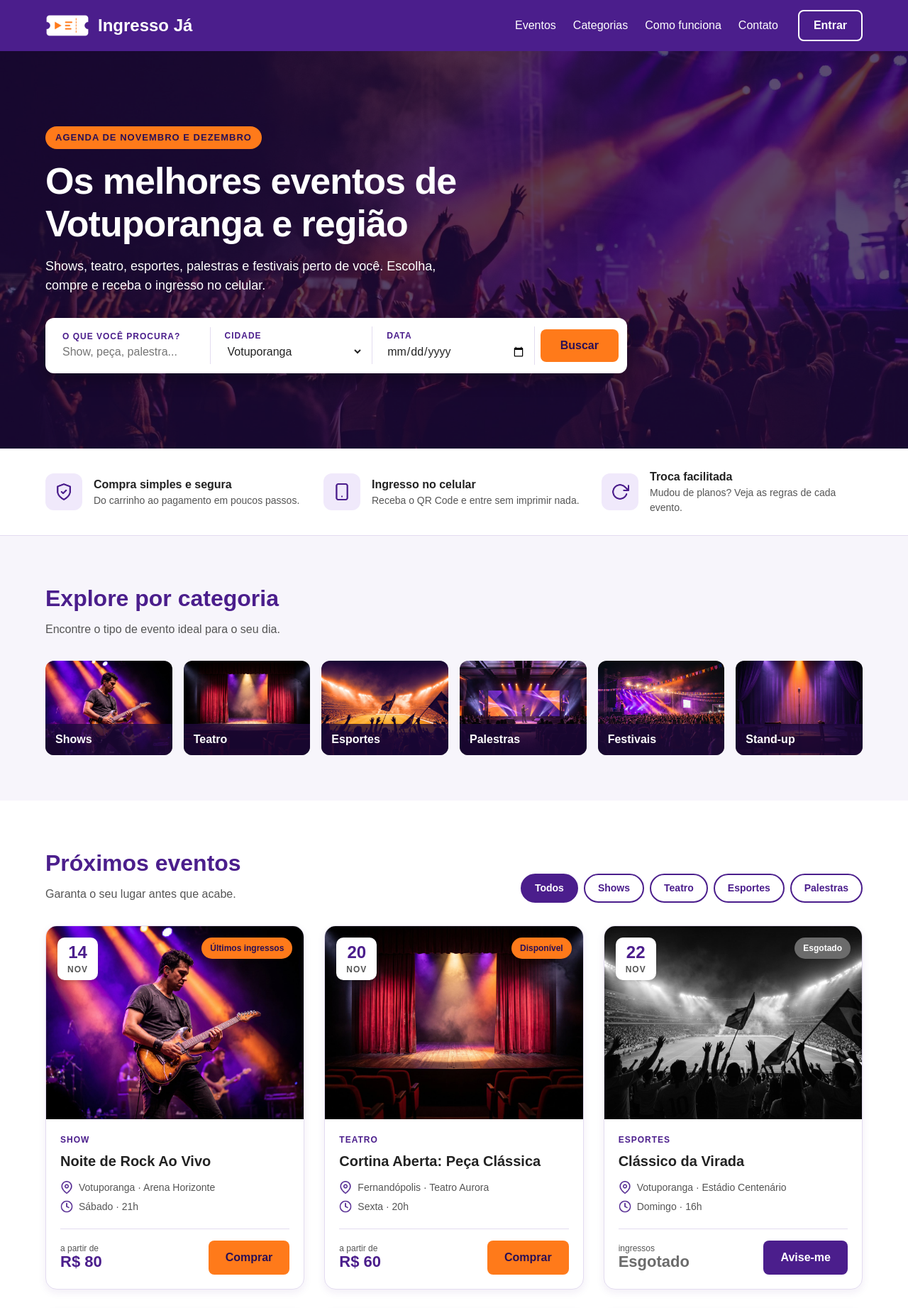
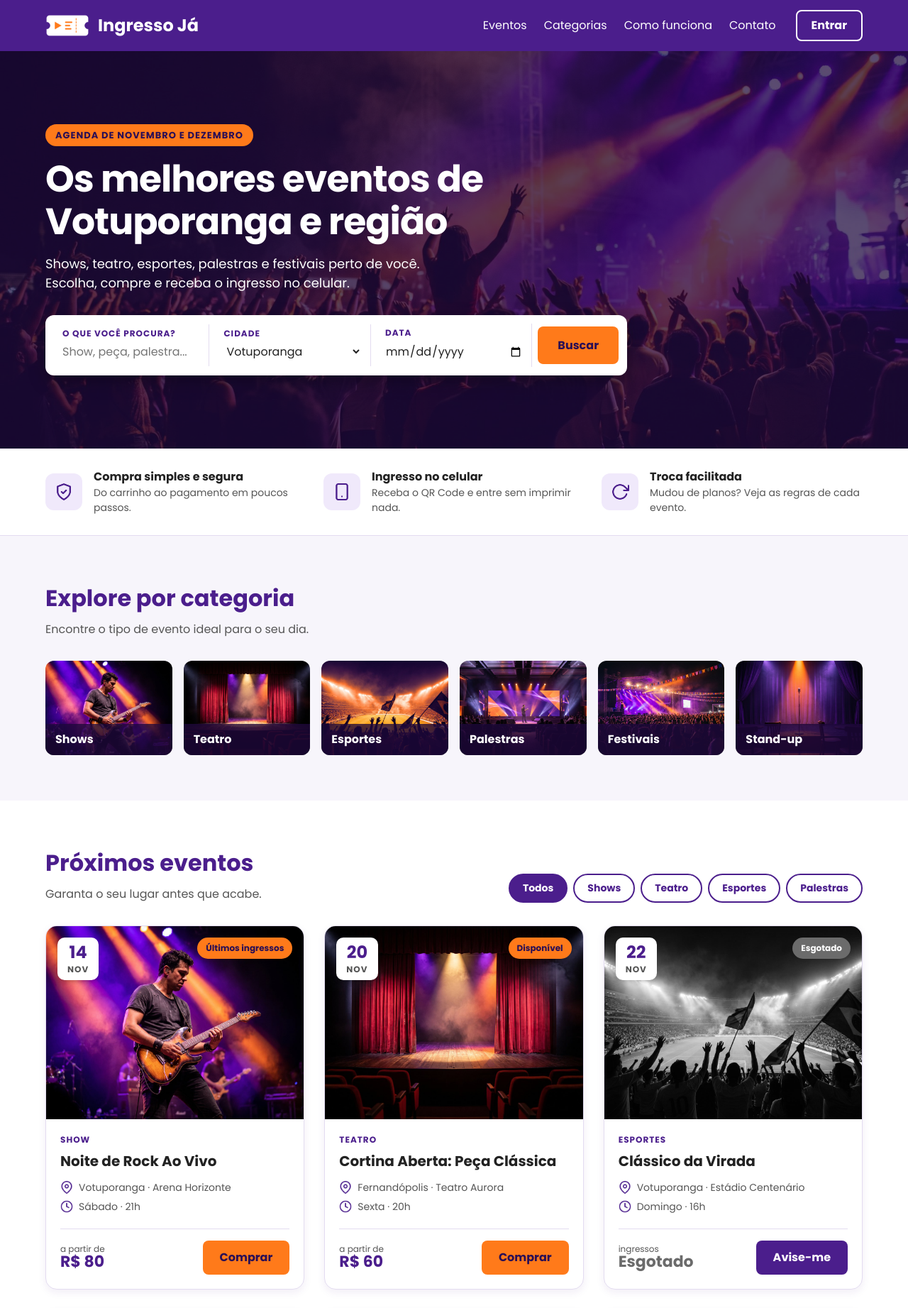
Before and after one commit to thurVALORANTE/ingresso-ja, a plain HTML site: page index.html in a window 1280 px wide. Shown: the top 1843 px of the page at 71% size. Drawn offline with Linux system fonts and the light colour scheme.

Commit message:
finalizado

```diff
--- a/index.html
+++ b/index.html
@@ -10,6 +10,9 @@
   <title>Ingresso Já — Os melhores eventos de Votuporanga e região</title>
   <!-- Ícone da aba, título da aba e ligação com o arquivo de estilos -->
   <link rel="icon" href="img/icone-ingresso.png" type="image/png">
+  <link rel="preconnect" href="https://fonts.googleapis.com">
+  <link rel="preconnect" href="https://fonts.gstatic.com" crossorigin>
+  <link href="https://fonts.googleapis.com/css2?family=Poppins:wght@400;600;700&display=swap" rel="stylesheet">
   <link rel="stylesheet" href="style.css">
 </head>
 <body id="topo">
--- a/style.css
+++ b/style.css
@@ -4,6 +4,13 @@
    Os conceitos da aula ainda NÃO aparecem de propósito:
    cores em hexadecimal, tamanhos em px, fonte Arial e nenhuma animação.
    A responsividade (media queries) fica no fim deste arquivo e não faz parte da aula. */
+
+/* Variaveis */
+:root{
+  --cor-primaria: #4B1E8C;
+  --cor-destaque: #FF7A1A;
+  --fonte-base: "Poppins", Arial, sans-serif;
+}
 
 /* RESET: zera as margens e o espaçamento padrão do navegador.
    box-sizing: border-box faz width e height já contarem o padding e a borda (o box model fica previsível). */
@@ -16,7 +23,7 @@
 /* CORPO DA PÁGINA: fonte, cor de fundo e cor do texto que todos os elementos herdam.
    line-height é a altura da linha (1.5 = uma vez e meia o tamanho da fonte). */
 body {
-  font-family: Arial, sans-serif;
+  font-family: var(--fonte-base);
   background-color: #f7f5fb;
   color: #222222;
   line-height: 1.5;
@@ -52,7 +59,7 @@ ol {
   left: 16px;
   z-index: 10;
   background-color: #ffffff;
-  color: #4B1E8C;
+  color: var(--cor-primaria);
   font-weight: bold;
   padding: 10px 18px;
   border-radius: 8px;
@@ -67,14 +74,14 @@ ol {
    inline-block permite usar padding e largura, mantendo o botão do tamanho do texto. */
 .botao {
   display: inline-block;
-  background-color: #FF7A1A;
+  background-color: var(--cor-destaque);
   color: #2a0f55;
   padding: 12px 24px;
   border-radius: 8px;
   border: none;
   text-decoration: none;
   text-align: center;
-  font-family: Arial, sans-serif;
+  font-family: var(--fonte-base);
   font-size: 16px;
   font-weight: bold;
   cursor: pointer;
@@ -90,13 +97,13 @@ ol {
 
 /* VARIAÇÃO: botão roxo (usado no Avise-me e na newsletter). */
 .botao-secundario {
-  background-color: #4B1E8C;
+  background-color: var(--cor-primaria);
   color: #ffffff;
 }
 
 /* CABEÇALHO: faixa roxa no topo. box-shadow cria a sombra: deslocamento horizontal, vertical, desfoque e cor. */
 .cabecalho {
-  background-color: #4B1E8C;
+  background-color: var(--cor-primaria);
   padding: 14px 0;
   box-shadow: 0 2px 8px rgba(0, 0, 0, 0.25);
 }
@@ -149,7 +156,7 @@ ol {
   position: relative;
   display: flex;
   align-items: center;
-  min-height: 560px;
+  min-height: 70vh; /* 70% da altura da janela */
   background-image: url("img/hero.jpeg");
   background-size: cover;
   background-position: center;
@@ -183,7 +190,7 @@ ol {
 /* ETIQUETA laranja. text-transform deixa o texto em maiúsculas e letter-spacing espaça as letras. */
 .hero-tag {
   display: inline-block;
-  background-color: #FF7A1A;
+  background-color: var(--cor-destaque);
   color: #2a0f55;
   font-size: 13px;
   font-weight: bold;
@@ -196,7 +203,7 @@ ol {
 
 /* TÍTULO PRINCIPAL: letter-spacing negativo aproxima as letras, o que fica melhor em títulos grandes. */
 .hero-texto h1 {
-  font-size: 52px;
+  font-size: 3.25rem;
   line-height: 1.15;
   letter-spacing: -1px;
   margin-bottom: 16px;
@@ -232,7 +239,7 @@ ol {
 .campo span {
   font-size: 12px;
   font-weight: bold;
-  color: #4B1E8C;
+  color: var(--cor-primaria);
   text-transform: uppercase;
   letter-spacing: 1px;
 }
@@ -244,7 +251,7 @@ ol {
   border: none;
   background-color: transparent;
   color: #222222;
-  font-family: Arial, sans-serif;
+  font-family: var(--fonte-base);
   font-size: 16px;
   padding: 4px 0;
 }
@@ -315,7 +322,7 @@ ol {
 
 .titulo-secao h2 {
   font-size: 32px;
-  color: #4B1E8C;
+  color: var(--cor-primaria);
   margin-bottom: 8px;
 }
 
@@ -387,16 +394,16 @@ ol {
 .filtros a {
   display: block;
   padding: 8px 18px;
-  border: 2px solid #4B1E8C;
+  border: 2px solid var(--cor-primaria);
   border-radius: 24px;
-  color: #4B1E8C;
+  color: var(--cor-primaria);
   text-decoration: none;
   font-size: 14px;
   font-weight: bold;
 }
 
 .filtros a.ativo {
-  background-color: #4B1E8C;
+  background-color: var(--cor-primaria);
   color: #ffffff;
 }
 
@@ -417,6 +424,24 @@ ol {
   border-radius: 16px;
   overflow: hidden;
   box-shadow: 0 4px 12px rgba(75, 30, 140, 0.08);
+  transition:
+    transform 0.5s ease,
+    box-shadow 0.5s ease;
+}
+
+.card:hover {
+  transform: translateY(-4px);
+  box-shadow: 0 12px 32px rgba(75, 30, 140, 0.25);
+}
+
+@keyframes subir {
+  from {
+    transform: translateY(24px);
+  }
+  to {
+    opacity: 0;
+    transform: translateY(0);
+  }
 }
 
 /* Área da foto: position relative para a data e o selo ficarem sobre ela. */
@@ -446,7 +471,7 @@ ol {
 .data strong {
   display: block;
   font-size: 24px;
-  color: #4B1E8C;
+  color: var(--cor-primaria);
 }
 
 .data span {
@@ -461,7 +486,7 @@ ol {
   position: absolute;
   top: 16px;
   right: 16px;
-  background-color: #FF7A1A;
+  background-color: var(--cor-destaque);
   color: #2a0f55;
   font-size: 12px;
   font-weight: bold;
@@ -489,7 +514,7 @@ ol {
 .categoria-evento {
   font-size: 12px;
   font-weight: bold;
-  color: #4B1E8C;
+  color: var(--cor-primaria);
   text-transform: uppercase;
   letter-spacing: 1px;
   margin-bottom: 6px;
@@ -533,7 +558,7 @@ ol {
 .preco {
   font-size: 22px;
   font-weight: bold;
-  color: #4B1E8C;
+  color: var(--cor-primaria);
   line-height: 1.1;
 }
 
@@ -568,7 +593,7 @@ ol {
   grid-template-columns: 1fr 1fr;
   border-radius: 20px;
   overflow: hidden;
-  background-color: #4B1E8C;
+  background-color: var(--cor-primaria);
   box-shadow: 0 12px 32px rgba(42, 15, 85, 0.35);
 }
 
@@ -654,7 +679,7 @@ ol {
   height: 56px;
   margin: 0 auto 16px;
   border-radius: 50%;
-  background-color: #4B1E8C;
+  background-color: var(--cor-primaria);
   color: #ffffff;
   font-size: 24px;
   font-weight: bold;
@@ -673,7 +698,7 @@ ol {
 
 /* NEWSLETTER: faixa laranja com chamada e formulário de e-mail. */
 .newsletter {
-  background-color: #FF7A1A;
+  background-color: var(--cor-destaque);
   padding: 48px 0;
 }
 
@@ -709,7 +734,7 @@ ol {
   padding: 14px 16px;
   border: none;
   border-radius: 8px;
-  font-family: Arial, sans-serif;
+  font-family: var(--fonte-base);
   font-size: 16px;
 }
 
```
